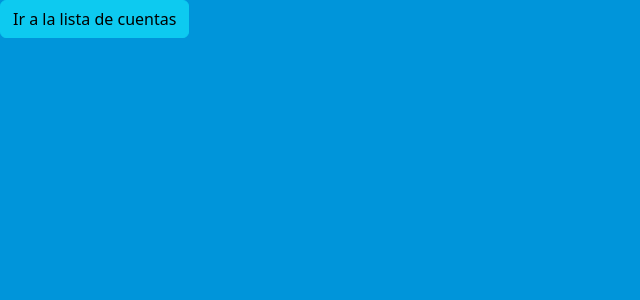
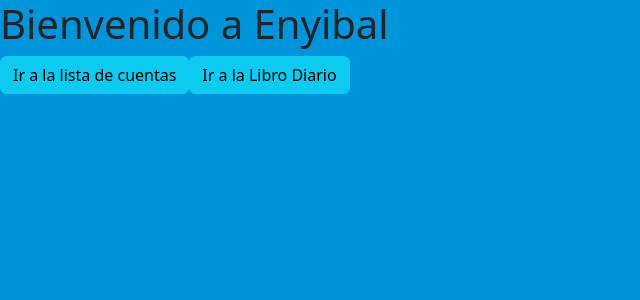
Before and after one commit to GalletaOreo98/Enyibal, an Angular app: page / in a window 1280 px wide. Shown: the top 300 px of the page, without its empty margins (0-640 px from the left). Built offline with nearby package versions, Linux system fonts and the light colour scheme.

Commit message:
Add - accJournal Page

```diff
--- a/src/app/accounting/accounting-routing.module.ts
+++ b/src/app/accounting/accounting-routing.module.ts
@@ -1,5 +1,6 @@
 import { NgModule } from '@angular/core';
 import { RouterModule, Routes } from '@angular/router';
+import { AccJournalComponent } from './pages/acc-journal/acc-journal.component';
 import { AccListComponent } from './pages/acc-list/acc-list.component';
 
 const routes: Routes = [
@@ -7,6 +8,7 @@ const routes: Routes = [
     path: '',
     children: [
       { path: 'acc-list', component: AccListComponent},
+      { path: 'acc-journal', component: AccJournalComponent},
       { path: '**', redirectTo: ''}
     ]
   }
--- a/src/app/accounting/accounting.module.ts
+++ b/src/app/accounting/accounting.module.ts
@@ -3,12 +3,14 @@ import { CommonModule } from '@angular/common';
 import { AccountingRoutingModule } from './accounting-routing.module';
 import { AccListComponent } from './pages/acc-list/acc-list.component';
 import { NgbModule } from '@ng-bootstrap/ng-bootstrap';
+import { AccJournalComponent } from './pages/acc-journal/acc-journal.component';
 
 
 
 @NgModule({
   declarations: [
     AccListComponent,
+    AccJournalComponent,
   ],
   imports: [
     CommonModule,
--- /dev/null
+++ b/src/app/accounting/pages/acc-journal/acc-journal.component.html
@@ -0,0 +1 @@
+<p>acc-journal works!</p>
--- /dev/null
+++ b/src/app/accounting/pages/acc-journal/acc-journal.component.ts
@@ -0,0 +1,15 @@
+import { Component, OnInit } from '@angular/core';
+
+@Component({
+  selector: 'app-acc-journal',
+  templateUrl: './acc-journal.component.html',
+  styleUrls: ['./acc-journal.component.css']
+})
+export class AccJournalComponent implements OnInit {
+
+  constructor() { }
+
+  ngOnInit(): void {
+  }
+
+}
--- a/src/app/home/home.component.html
+++ b/src/app/home/home.component.html
@@ -1 +1,5 @@
+
+<header><h1>Bienvenido a Enyibal</h1></header>
+
 <button class="btn btn-info" (click)="goToAccList()">Ir a la lista de cuentas</button>
+<button class="btn btn-info" (click)="goToAccJournal()">Ir a la Libro Diario</button>
--- a/src/app/home/home.component.ts
+++ b/src/app/home/home.component.ts
@@ -21,4 +21,8 @@ export class HomeComponent implements OnInit {
     this.router.navigate(['accounting/acc-list']);
   }
 
+  goToAccJournal() {
+    this.router.navigate(['accounting/acc-journal']);
+  }
+
 }
```
Also changed, not shown: src/app/accounting/pages/acc-journal/acc-journal.component.css (added).
